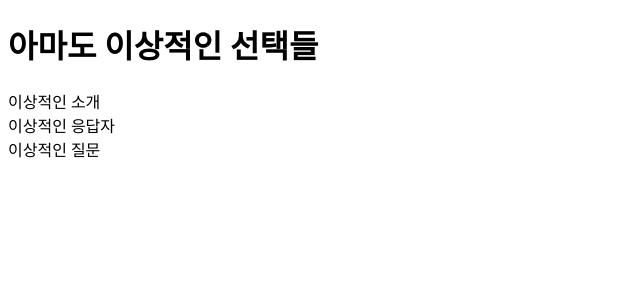
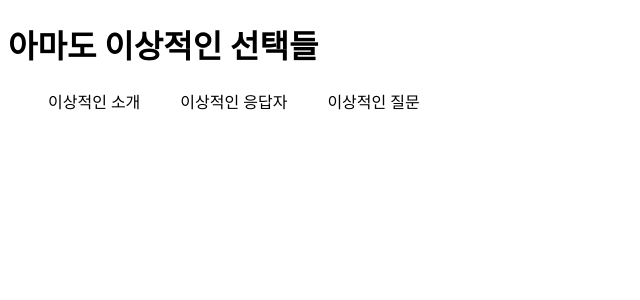
Before and after one commit to merryfraise/ideal_choice, a Next.js app: page / in a window 1280 px wide. Shown: the top 300 px of the page, without its empty margins (0-640 px from the left). Built offline with nearby package versions, Linux system fonts and the light colour scheme.

Commit message:
🍓 style: Navigation component styling - molecules

```diff
--- a/src/components/molecules/Navigation.tsx
+++ b/src/components/molecules/Navigation.tsx
@@ -1,9 +1,23 @@
+/** @jsxImportSource @emotion/react */
+'use client';
+
 import React from 'react';
 import Text from '../atoms/Text';
+import { css } from '@emotion/react';
+
+const navStyle = css`
+  display: flex;
+  font-size: var(--medium);
+  color: var(--violet2);
+
+  > div {
+    margin-left: 40px;
+  }
+`;
 
 export default function Navigation() {
   return (
-    <nav>
+    <nav css={navStyle}>
       <Text>이상적인 소개</Text>
       <Text>이상적인 응답자</Text>
       <Text>이상적인 질문</Text>
```
